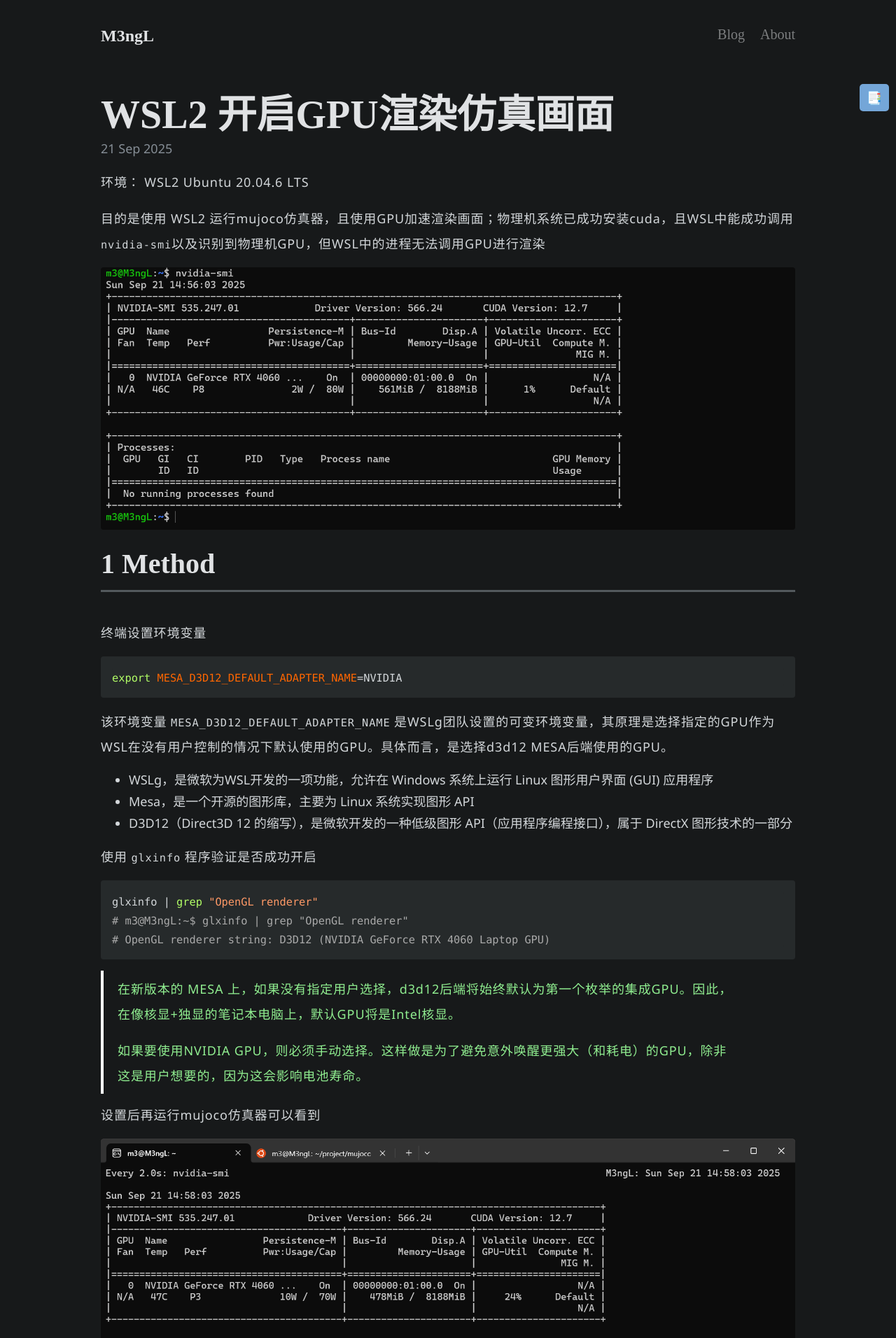
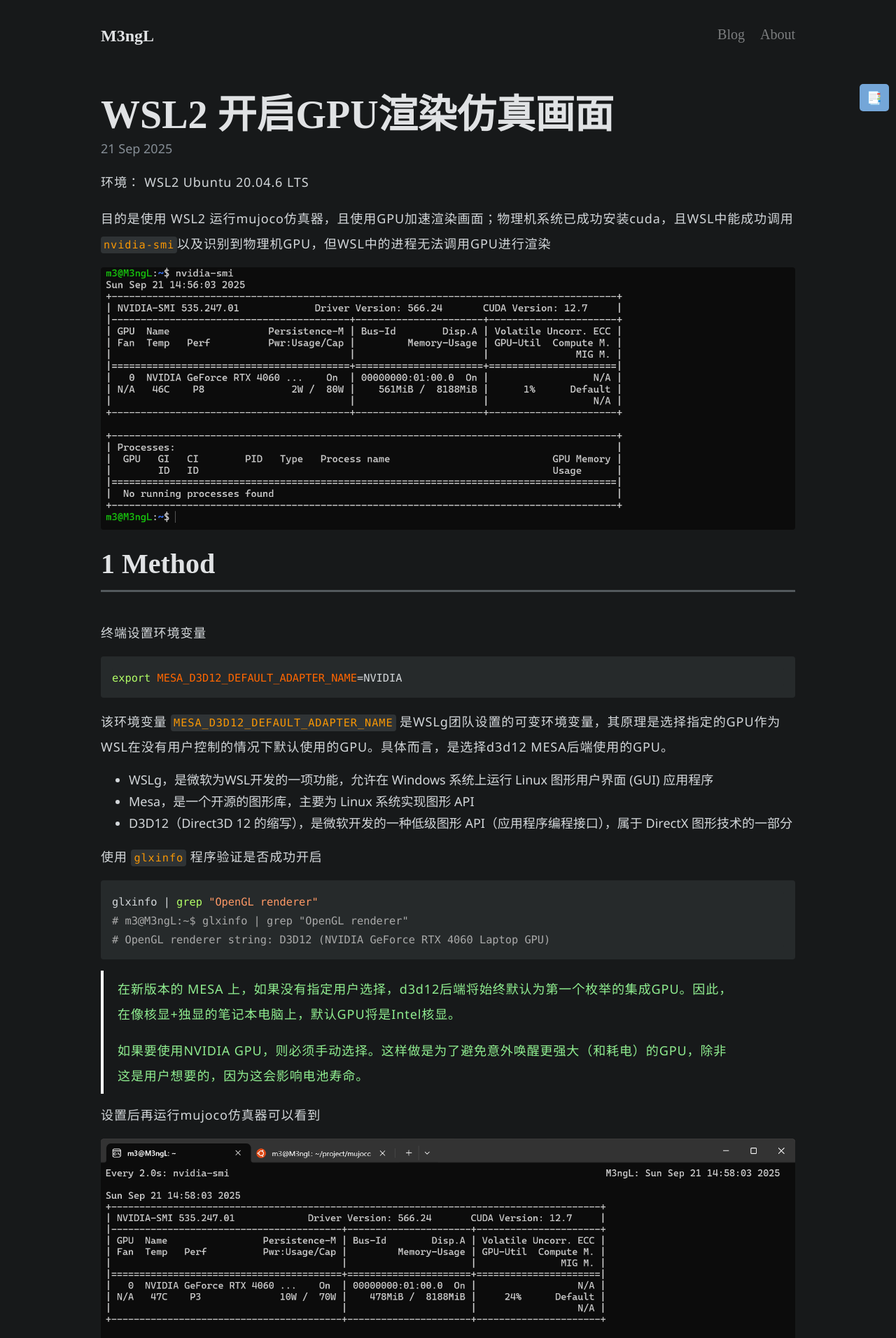
Before and after one commit to M3ngL/M3ngL.github.io, a Jekyll site: the page built from _posts/2025-09-21-WSL2 开启GPU渲染仿真画面.md, in a window 1280 px wide. Shown: the top 1912 px of the page at 70% size. Built offline with Jekyll 4.4.1, drawn with Linux system fonts in a browser that asks for light colours.

Commit message:
update: adjust little code block highlight.

```diff
--- a/_sass/_code.scss
+++ b/_sass/_code.scss
@@ -10,6 +10,10 @@
 
 code {
   font-size: 85%;
+  background-color: var(--inline-code-bg, #2f3335);
+  color: var(--inline-code-color, #f89704); /* 内联代码文字色：红色 */
+  border-radius: var(--border-radius, 3px);
+  padding: 3px 4px; /* 内边距 */
 }
 
 pre {
@@ -20,6 +24,13 @@
   scrollbar-color: #555 #222; /* thumb track */
 
   scrollbar-width: 3px;
+}
+
+.highlight code {
+  background-color: transparent; /* 防止内联代码背景干扰 */
+  color: inherit; /* 继承 pre 的文字颜色 */
+  padding: 0; /* 移除内联代码的内边距 */
+  font-size: 85%; /* 与内联代码一致，恢复原有字体大小 */
 }
 
 .highlight {
```
